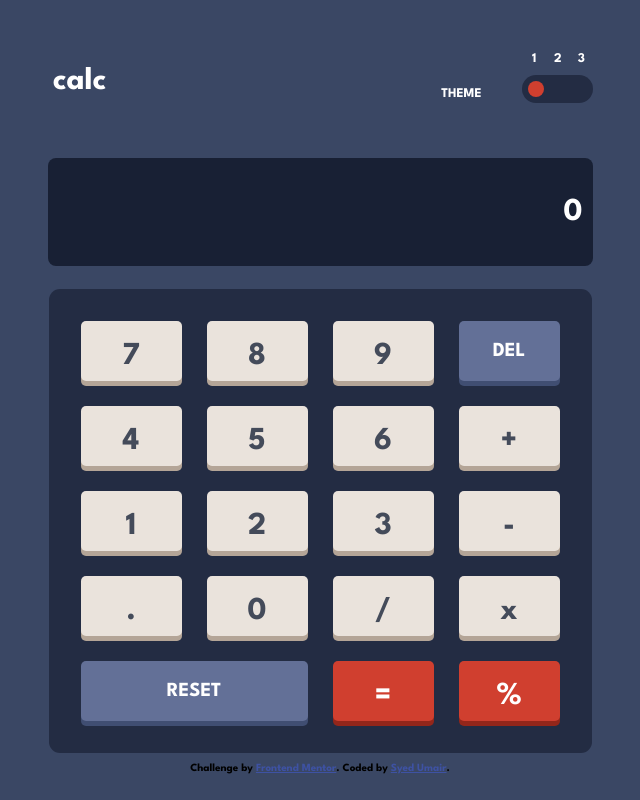
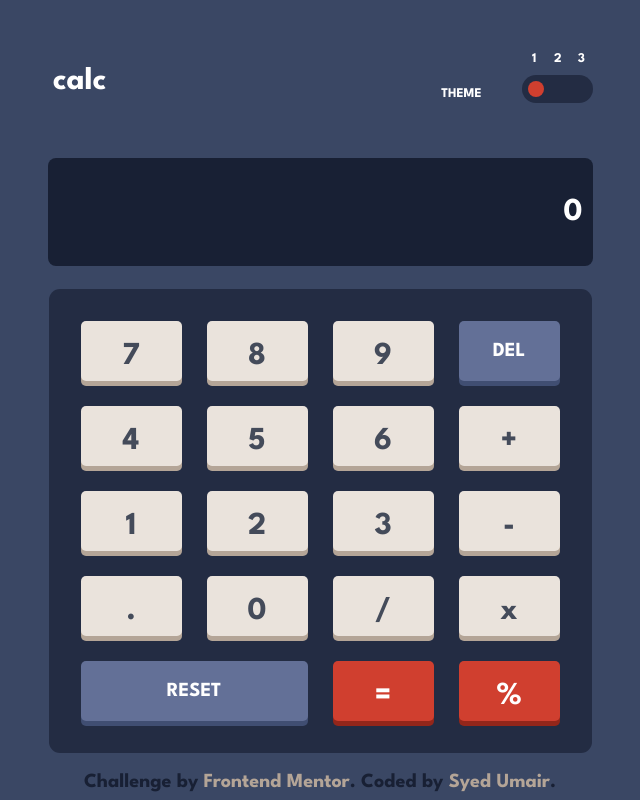
Before and after one commit to SYEDUMAIR007/calculator-with-a-twist, a plain HTML site: page index.html in a window 1280 px wide. Shown: the whole page, without its empty margins (320-960 px from the left). Drawn offline with Linux system fonts and the light colour scheme.

Commit message:
Update styles.css

```diff
--- a/styles.css
+++ b/styles.css
@@ -255,10 +255,7 @@ button {
     box-shadow: 0px 3px 0px 0px var(--T3-Equal-modeSwitch-key-shadow);
 
 }
-.animation{
-    transition: transform 0.1s linear;
-    transform: translatez(50px);
-}
+
 #resetbtn {
     grid-column: span 2;
 }
@@ -269,12 +266,15 @@ button {
 }
 
 .attribution {
-    font-size: 11px;
+    font-size: 20px;
     text-align: center;
+    color:hsl(224, 36%, 15%) ;
+    margin-top: 10px;
 }
 
 .attribution a {
-    color: hsl(228, 45%, 44%);
+    color: hsl(28, 16%, 65%);
+    text-decoration: none;
 }
 
 @media(min-width:425px) {
```
